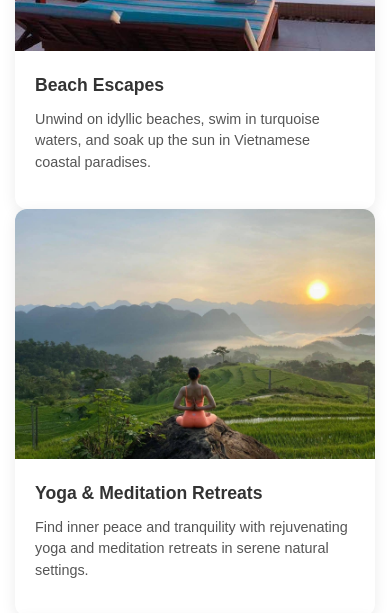
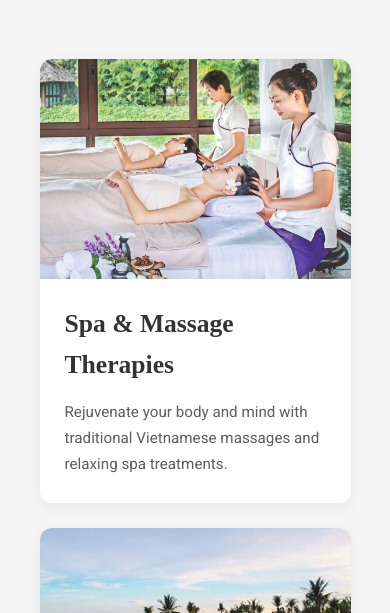
Before and after one commit to imfakebot/QueHuong, a PHP site: page /things/relaxation in a window 390 px wide. Shown: the part 821-1434 px from the top of the page. Run offline with PHP 8.4, Linux system fonts and the light colour scheme.

Commit message:
Update styles for relaxation page: modify header background, add new CSS file, and enhance button styles for better user experience.

```diff
--- /dev/null
+++ b/public/css/relax.css
@@ -0,0 +1,201 @@
+/*
+ * RELAXATION & WELLNESS PAGE STYLES
+ * Giao diện nhẹ nhàng, tinh tế và thư thái.
+ */
+
+/* === BIẾN MÀU CHO TRANG THƯ GIÃN === */
+/*
+   Sử dụng một wrapper class nếu bạn muốn bộ màu này
+   không ảnh hưởng đến menu/footer chung.
+   Ví dụ: <body class="relaxation-page-wrapper">
+   và thêm .relaxation-page-wrapper vào trước mỗi selector.
+   Ở đây, tôi viết trực tiếp để đơn giản.
+*/
+:root {
+  --relax-primary: #a8d8c9; /* Xanh Bạc Hà Dịu */
+  --relax-secondary: #e5b8b6; /* Hồng Đất Ấm */
+  --relax-text: #5d5d5d; /* Xám Đậm */
+  --relax-bg: #f5f5f5; /* Xám rất nhạt */
+  --relax-surface: #ffffff; /* Trắng tinh */
+
+  /* Kế thừa font từ các tệp CSS chung hoặc định nghĩa lại */
+  --font-primary: "Roboto", sans-serif; /* Giả định font đã được load */
+  --font-headings: "Playfair Display", serif; /* Giả định font đã được load */
+
+  --shadow-light: 0 4px 15px rgba(0, 0, 0, 0.06);
+  --shadow-hover: 0 8px 25px rgba(0, 0, 0, 0.1);
+  --border-radius-md: 12px;
+}
+
+/* === CÀI ĐẶT CHUNG === */
+body {
+  background-color: var(--relax-bg);
+  color: var(--relax-text);
+  font-family: var(--font-primary);
+  line-height: 1.6;
+}
+
+.container {
+  max-width: 1200px;
+  margin: 0 auto;
+  padding: 0 20px;
+}
+
+/* === HEADER CỦA TRANG DANH MỤC === */
+.things-category-header {
+  /* background-image sẽ được đặt inline từ PHP. */
+  /* Gradient nền này sẽ bị ghi đè bởi style inline. */
+  background: linear-gradient(135deg, var(--relax-primary, #a8d8c9), #cce3db);
+  background-size: cover; /* Đảm bảo ảnh nền inline hiển thị đúng */
+  background-position: center; /* Căn giữa ảnh nền inline */
+  background-repeat: no-repeat; /* Không lặp lại ảnh nền inline */
+  text-align: center;
+  padding: 80px 20px;
+  color: var(--relax-surface);
+  position: relative; /* Cần thiết để định vị lớp phủ */
+  overflow: hidden; /* Đảm bảo lớp phủ không tràn ra ngoài */
+  min-height: 90vh; /* Sử dụng min-height để linh hoạt hơn, có thể điều chỉnh */
+  display: flex; /* Biến header thành flex container */
+  flex-direction: column; /* Sắp xếp các item con theo chiều dọc */
+  align-items: center; /* Căn giữa các item con theo chiều ngang */
+  justify-content: center; /* Căn giữa các item con theo chiều dọc */
+}
+
+/* Lớp phủ tối màu nhẹ nhàng */
+.things-category-header::before {
+  content: "";
+  position: absolute;
+  top: 0;
+  left: 0;
+  width: 100%;
+  height: 100%;
+  background-color: rgba(0, 0, 0, 0.15); /* Lớp phủ màu đen với độ mờ 15% */
+  z-index: 1; /* Nằm trên nền và dưới chữ */
+}
+
+.things-category-header h1 {
+  font-family: var(--font-headings);
+  font-size: 3.5rem;
+  color: var(--relax-surface); /* Chữ vẫn màu trắng */
+  margin-bottom: 1rem;
+  text-shadow: 1px 1px 3px rgba(0, 0, 0, 0.1);
+  position: relative; /* Đảm bảo chữ nằm trên lớp phủ */
+  z-index: 2;
+}
+
+.things-category-header p {
+  font-size: 1.1rem;
+  max-width: 600px;
+  margin: 0 auto;
+  opacity: 0.9;
+  position: relative; /* Đảm bảo chữ nằm trên lớp phủ */
+  z-index: 2;
+}
+
+/* === LƯỚI HIỂN THỊ CÁC HOẠT ĐỘNG === */
+main {
+  padding: 80px 0;
+}
+
+.activity-grid {
+  display: grid;
+  /* Tạo các cột có chiều rộng tối thiểu 300px và tối đa 1fr */
+  grid-template-columns: repeat(auto-fit, minmax(300px, 1fr));
+  gap: 35px;
+}
+
+/* === THẺ CỦA MỖI HOẠT ĐỘNG === */
+.activity-card {
+  background-color: var(--relax-surface);
+  border-radius: var(--border-radius-md);
+  box-shadow: var(--shadow-light);
+  overflow: hidden;
+  transition: transform 0.3s ease, box-shadow 0.3s ease;
+  display: flex; /* Giúp link bên trong chiếm toàn bộ thẻ */
+  flex-direction: column;
+}
+
+.activity-card:hover {
+  transform: translateY(-8px);
+  box-shadow: var(--shadow-hover);
+}
+
+/* Thẻ a bao bọc toàn bộ card */
+.activity-link {
+  text-decoration: none;
+  color: inherit; /* Kế thừa màu chữ từ thẻ cha */
+  display: flex;
+  flex-direction: column;
+  height: 100%; /* Đảm bảo thẻ a chiếm toàn bộ chiều cao của card */
+}
+
+/* Container chứa ảnh */
+.activity-image-container {
+  height: 220px;
+  overflow: hidden;
+}
+
+.activity-image-container img {
+  width: 100%;
+  height: 100%;
+  object-fit: cover;
+  transition: transform 0.4s ease;
+}
+
+/* Hiệu ứng phóng to ảnh khi hover */
+.activity-card:hover .activity-image-container img {
+  transform: scale(1.05);
+}
+
+/* Phần nội dung text */
+.activity-content-details {
+  padding: 25px;
+  flex-grow: 1; /* Giúp phần content này giãn ra để đẩy footer (nếu có) xuống dưới */
+}
+
+.activity-card-title {
+  font-family: var(--font-headings);
+  font-size: 1.6rem;
+  color: #333; /* Màu chữ đậm hơn cho tiêu đề */
+  margin-bottom: 15px;
+  transition: color 0.3s ease;
+}
+
+.activity-card:hover .activity-card-title {
+  color: var(--relax-secondary); /* Đổi màu tiêu đề khi hover */
+}
+
+.activity-card-excerpt {
+  font-size: 0.95rem;
+  line-height: 1.7;
+  /* Giới hạn hiển thị 3 dòng cho tóm tắt */
+  display: -webkit-box;
+  line-clamp: 3; /* Số dòng tối đa muốn hiển thị */
+  -webkit-box-orient: vertical;
+  overflow: hidden;
+  text-overflow: ellipsis;
+  /* Có thể đặt một min-height nhỏ để đảm bảo không gian nếu nội dung quá ngắn */
+}
+
+/* === RESPONSIVE DESIGN === */
+@media (max-width: 768px) {
+  .things-category-header {
+    padding: 60px 20px;
+  }
+  .things-category-header h1 {
+    font-size: 2.5rem;
+  }
+  main {
+    padding: 60px 0;
+  }
+  .activity-grid {
+    gap: 25px;
+  }
+}
+
+@media (max-width: 480px) {
+  /* Đảm bảo grid hiển thị 1 cột trên điện thoại nhỏ */
+  .activity-grid {
+    grid-template-columns: 1fr;
+  }
+}
--- a/src/Views/home/index.php
+++ b/src/Views/home/index.php
@@ -102,7 +102,7 @@ $pageScripts = [
                     <div class="tour-item">
                         <a href="/tours/hoian-tour" class="tour-link">
                             <div class="tour-image-container">
-                                <img src="/images/tours/hoi-an-ancient-town.jpg" alt="Hoi An Ancient Town Tour">
+                                <img src="https://lh5.googleusercontent.com/proxy/wyG_LljX3QV2RZjPMpns6tn1rIpke_-6AWZgk2gMw2brKy4xz75JSSXCvh_XGMT7Lh668oomHjmz2zkjZVS5ZMhRQjR-zu53x4GZ6OMQ0eTE_aypLgC0jo4nF3LvrkwIL43cSP2vLRxQOiFDbMghutJcUiKsaGijTP478e6qrqA" alt="Hoi An Ancient Town Tour">
                                 <span class="tour-duration">2 Days 1 Night</span>
                             </div>
                             <div class="tour-content">
@@ -323,7 +323,7 @@ $pageScripts = [
                 <!-- Destination 6: Hoi An -->
                 <div class="swiper-slide destination-item">
                     <a href="/destinations/hoi-an" class="destination-link">
-                        <img src="/images/destinations/must-visit/hoian.jpg" alt="Hoi An">
+                        <img src="https://lh5.googleusercontent.com/proxy/wyG_LljX3QV2RZjPMpns6tn1rIpke_-6AWZgk2gMw2brKy4xz75JSSXCvh_XGMT7Lh668oomHjmz2zkjZVS5ZMhRQjR-zu53x4GZ6OMQ0eTE_aypLgC0jo4nF3LvrkwIL43cSP2vLRxQOiFDbMghutJcUiKsaGijTP478e6qrqA" alt="Hoi An">
                         <div class="destination-name">Hoi An</div>
                     </a>
                 </div>
--- a/src/Views/layouts/header.php
+++ b/src/Views/layouts/header.php
@@ -57,7 +57,7 @@ $pageTitle = $pageTitle ?? 'Du Lịch Quê Hương - Khám Phá Việt Nam';
                                         <a href="/life/culture"><img src="/images/mega_menu/cultural.webp" alt="Văn hóa Việt Nam"></a>
                                         <h4>CULTURE</h4>
                                     </div>
-                                    <h5 class="mega-menu-subheading">Traditions & Customs</h5>
+                                    <h5 class=" mega-menu-subheading region-title">Traditions & Customs</h5>
                                     <ul class="mega-menu-links">
                                         <li><a href="/life/festivals">Festivals & Holidays</a></li>
                                         <li><a href="/life/etiquette">Social Etiquette</a></li>
@@ -72,7 +72,7 @@ $pageTitle = $pageTitle ?? 'Du Lịch Quê Hương - Khám Phá Việt Nam';
                                         <a href="/life/food"><img src="/images/mega_menu/food.jpg" alt="Ẩm thực Việt Nam"></a>
                                         <h4>FOOD & DRINK</h4>
                                     </div>
-                                    <h5 class="mega-menu-subheading">A Taste of Vietnam</h5>
+                                    <h5 class="mega-menu-subheading region-title">A Taste of Vietnam</h5>
                                     <ul class="mega-menu-links">
                                         <li><a href="/life/street-food">Street Food Guide</a></li>
                                         <li><a href="/life/must-try">Must-Try Dishes</a></li>
@@ -87,7 +87,7 @@ $pageTitle = $pageTitle ?? 'Du Lịch Quê Hương - Khám Phá Việt Nam';
                                         <a href="/life/travel-tips"><img src="/images//mega_menu/travel_experience.jpg" alt="Kinh nghiệm du lịch"></a>
                                         <h4>TRAVEL ESSENTIALS</h4>
                                     </div>
-                                    <h5 class="mega-menu-subheading">Tips for Your Trip</h5>
+                                    <h5 class="mega-menu-subheading region-title">Tips for Your Trip</h5>
                                     <ul class="mega-menu-links">
                                         <li><a href="/life/visa">Visa Information</a></li>
                                         <li><a href="/life/transport">Getting Around</a></li>
@@ -165,7 +165,7 @@ $pageTitle = $pageTitle ?? 'Du Lịch Quê Hương - Khám Phá Việt Nam';
                                         <a href="/things/adventure"><img src="/images/mega_menu/adventure_and_outdoor.jpg" alt="Adventure & Outdoors"></a>
                                         <h4>ADVENTURE & OUTDOORS</h4>
                                     </div>
-                                    <h5 class="mega-menu-subheading">Thrills & Nature's Best</h5>
+                                    <h5 class="mega-menu-subheading region-title">Thrills & Nature's Best</h5>
                                     <ul class="mega-menu-links">
                                         <li><a href="/things/trekking_in_sapa">Trekking in Sapa</a></li>
                                         <li><a href="/things/kayaking-halong">Kayaking in Ha Long Bay</a></li>
@@ -181,7 +181,7 @@ $pageTitle = $pageTitle ?? 'Du Lịch Quê Hương - Khám Phá Việt Nam';
                                         <a href="/things/cultural-heritage-tours"><img src="/images/mega_menu/cultural_and_heritage.jpg" alt="Culture & Heritage"></a>
                                         <h4>CULTURE & HERITAGE</h4>
                                     </div>
-                                    <h5 class="mega-menu-subheading">Immerse in Local Life</h5>
+                                    <h5 class="mega-menu-subheading region-title">Immerse in Local Life</h5>
                                     <ul class="mega-menu-links">
                                         <li><a href="/things/historical-sites">Visiting Historical Sites</a></li>
                                         <li><a href="/things/museums">Exploring Museums</a></li>
@@ -197,7 +197,7 @@ $pageTitle = $pageTitle ?? 'Du Lịch Quê Hương - Khám Phá Việt Nam';
                                         <a href="/things/relaxation"><img src="/images/mega_menu/relax.jpg" alt="Relaxation & Wellness"></a>
                                         <h4>RELAXATION & WELLNESS</h4>
                                     </div>
-                                    <h5 class="mega-menu-subheading">Unwind & Rejuvenate</h5>
+                                    <h5 class="mega-menu-subheading region-title">Unwind & Rejuvenate</h5>
                                     <ul class="mega-menu-links">
                                         <li><a href="/things/spa-massage">Spa & Massage Therapies</a></li>
                                         <li><a href="/things/beach-relaxation">Beach Escapes</a></li>
--- a/src/Views/things/relaxation.php
+++ b/src/Views/things/relaxation.php
@@ -79,12 +79,13 @@ $relaxation_activities = array_map(function ($activity) {
 
 // Cấu hình trang
 $pageTitle = 'Hoạt Động Thư Giãn & Chăm Sóc Sức Khỏe';
-$pageStyles = ['/css/things-category.css', '/css/main.css']; // Tạo file CSS mới hoặc tái sử dụng
+$pageStyles = ['/css/relax.css']; // Tạo file CSS mới hoặc tái sử dụng
 $pageScripts = []; // Thêm JS nếu cần filter hoặc tương tác khác
 
 ?>
 
-<header class="things-category-header">
+<!-- Sửa lỗi style nội tuyến: bỏ ",no repeat" không hợp lệ -->
+<header class="things-category-header" style="background-image: url('https://images.unsplash.com/photo-1604251405903-b8c4e83cdf7c?fm=jpg&q=60&w=3000&ixlib=rb-4.1.0&ixid=M3wxMjA3fDB8MHxzZWFyY2h8Mnx8cmVsYXhhdGlvbnxlbnwwfHwwfHx8MA%3D%3D');">
     <h1><?php echo htmlspecialchars($pageTitle); ?></h1>
     <p>Tìm lại sự cân bằng và thư thái với những trải nghiệm tuyệt vời tại Việt Nam.</p>
 </header>
```
Also changed, not shown: public/css/water-tours.css (+10 -5 lines).
